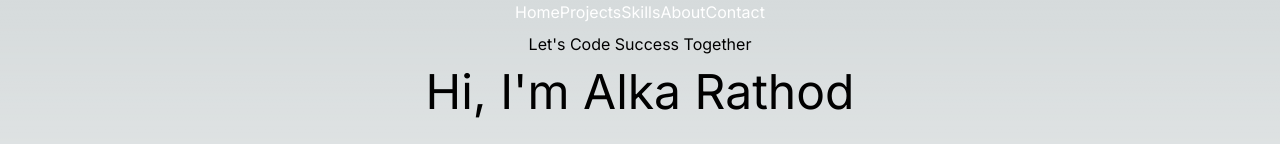
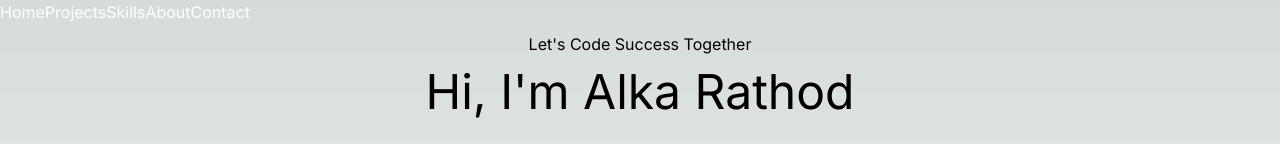
Before and after one commit to alkaRathod70/MyPortfoilo_alka, a Next.js app: page / in a window 1280 px wide. Shown: the top 144 px of the page. Built offline with nearby package versions, Linux system fonts and the light colour scheme.

Commit message:
Update Navbar.jsx

```diff
--- a/src/Components/Navbar.jsx
+++ b/src/Components/Navbar.jsx
@@ -11,8 +11,8 @@
         setNav(!nav);
     }
   return (
-    <header class="text-gray-600 body-font flex">
-  <div class="container mx-auto flex  p-5 flex md:flex-row items-center ">
+    <header class="text-gray-600 body-font ">
+  <div class="container mx-auto flex flex-row justify-around p-5 flex md:flex-row items-center ">
 
        <nav class="md:mr-auto md:ml-4 md:py-1 md:pl-4 md:border-l md:border-gray-400 flex md:flex-wrap items-center text-base justify-center">
     <ul className='flex text-white flex-row justify-between'>
```
